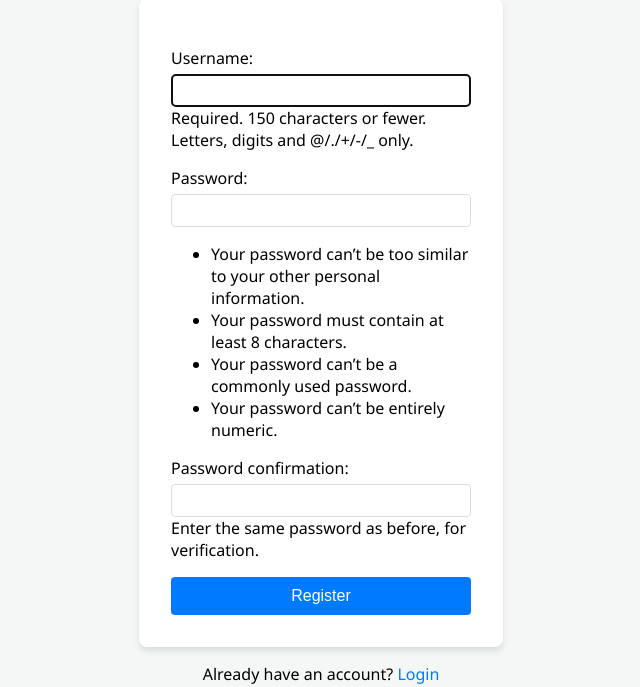
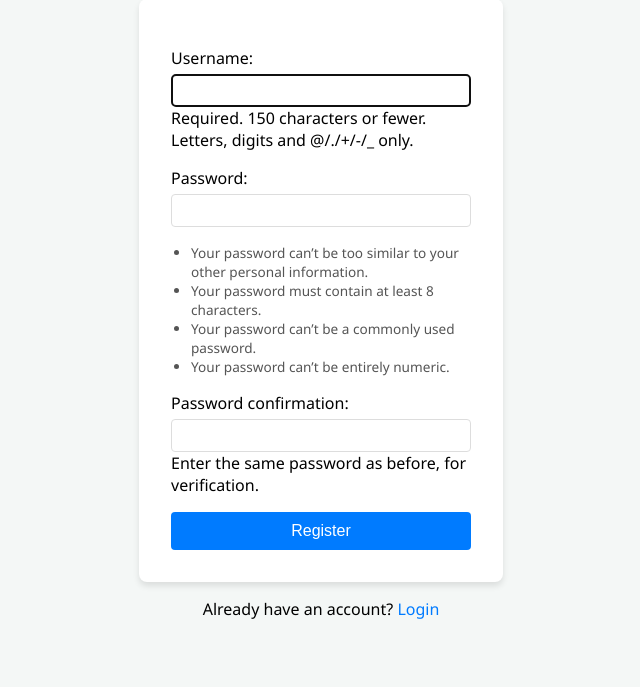
Before and after one commit to eliud-byte/Alx_DjangoLearnLab, a Django app: page /register/ in a window 1280 px wide. Shown: the part 145-832 px from the top of the page, without its empty margins (319-959 px from the left). After the commit the page ends 764 px from the top, so only its background shows below. Run offline with Django 5.2, Linux system fonts and the light colour scheme.

Commit message:
Add CSS code for additional styling

```diff
--- a/django-models/LibraryProject/relationship_app/static/css/styles.css
+++ b/django-models/LibraryProject/relationship_app/static/css/styles.css
@@ -48,3 +48,10 @@ a {
     color: #007bff;
     text-decoration: none;
 }
+
+ul {
+    padding-left: 20px;
+    font-size: 0.85rem; /* Makes the help text slightly smaller/cleaner */
+    color: #555;
+    margin-bottom: 15px;
+}
```
